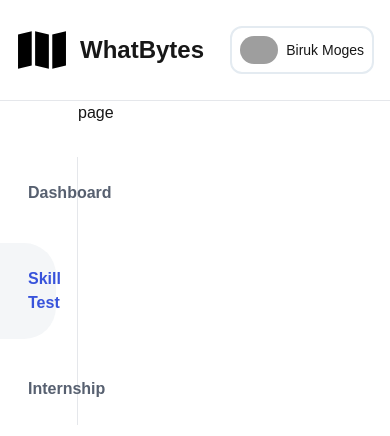
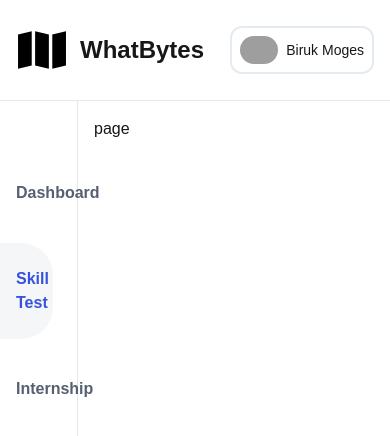
Before and after one commit to lost50U1/whatbytes-test, a Next.js app: page /skilltest in a window 390 px wide. Shown: the top 436 px of the page. Built offline with nearby package versions, Linux system fonts and the light colour scheme; grey boxes are pictures that could not be loaded.

Commit message:
creating layout done

```diff
--- a/app/layout.js
+++ b/app/layout.js
@@ -2,6 +2,7 @@ import { Geist, Geist_Mono } from "next/font/google";
 import "./globals.css";
 import Header from "@/components/common/Header";
 import Sidebar from "@/components/common/Sidebar";
+
 const geistSans = Geist({
   variable: "--font-geist-sans",
   subsets: ["latin"],
@@ -29,7 +30,7 @@ export default function RootLayout({ children }) {
           {/* sidebar */}
           <Sidebar />
           {/* content */}
-          <main className="w-[80%]">{children}</main>
+          <main className="w-[80%] p-4 lg:px-16 lg:py-12">{children}</main>
         </div>
       </body>
     </html>
--- a/components/common/Sidebar.js
+++ b/components/common/Sidebar.js
@@ -9,11 +9,11 @@ export default function Sidebar() {
   const isActive = (path) => pathname === path;
 
   return (
-    <aside className="pr-6 border-r border-gray-200 w-[20%] mt-14">
+    <aside className="pr-6 border-r border-gray-200 w-[20%] pt-14 flex flex-col min-h-screen">
       <nav>
         <ul className="flex flex-col gap-3.5 font-bold">
           <li
-            className={`py-6 px-7 ${
+            className={`py-6 px-4 lg:px-7 ${
               isActive("/")
                 ? "text-tertiary bg-[#F4F6F8] rounded-r-4xl"
                 : "text-secondary"
@@ -22,7 +22,7 @@ export default function Sidebar() {
             <Link href="/">Dashboard</Link>
           </li>
           <li
-            className={`py-6 px-7 ${
+            className={`py-6 px-4 lg:px-7 ${
               isActive("/skilltest")
                 ? "text-tertiary bg-[#F4F6F8] rounded-r-4xl"
                 : "text-secondary"
@@ -31,7 +31,7 @@ export default function Sidebar() {
             <Link href="/skilltest">Skill Test</Link>
           </li>
           <li
-            className={`py-6 px-7 ${
+            className={`py-6 px-4 lg:px-7 ${
               isActive("/internship")
                 ? "text-tertiary bg-[#F4F6F8] rounded-r-4xl"
                 : "text-secondary"
```
